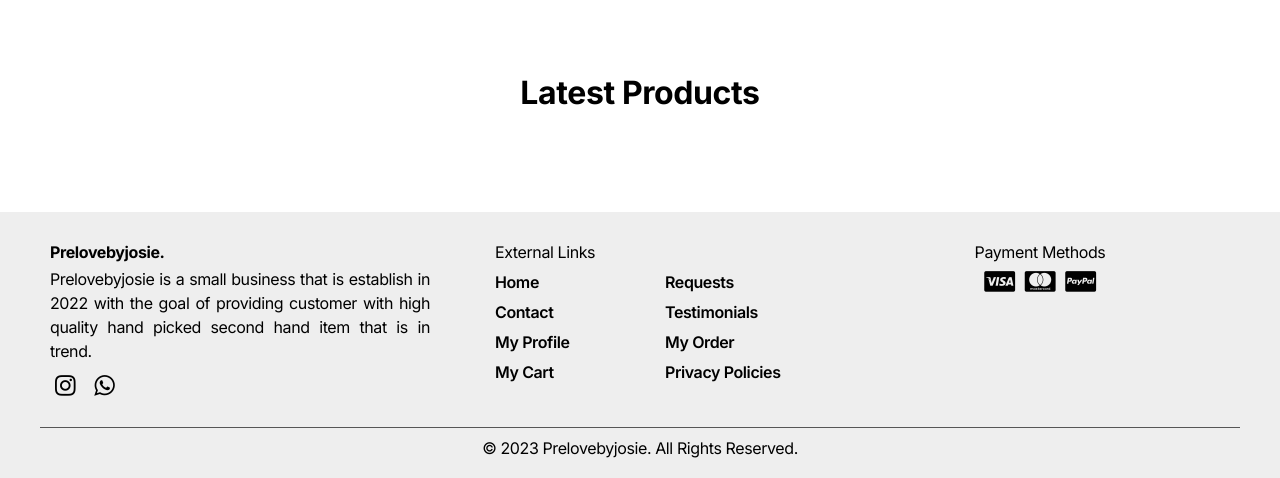
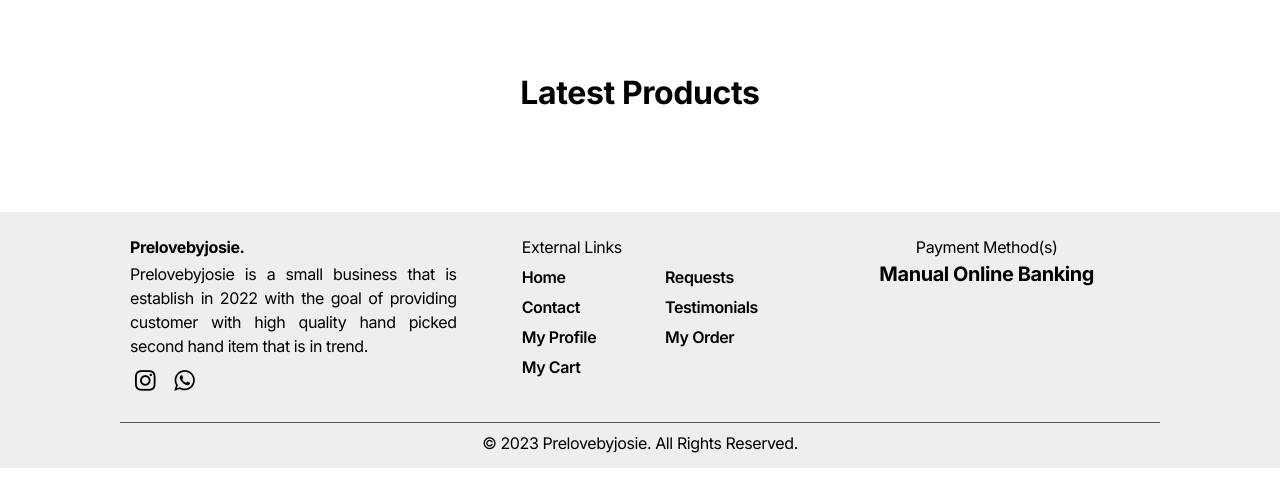
Before and after one commit to siejie17/prelove-ecommerce, a PHP site: page /index.php in a window 1280 px wide. Shown: the part 587-1065 px from the top of the page. Run offline with PHP 8.4, Linux system fonts and the light colour scheme; data that the repository does not hold is empty.

Commit message:
Latest changes on footer and styling

```diff
--- a/footer.php
+++ b/footer.php
@@ -2,7 +2,7 @@
 <style>
   footer {
     background-color: #EEEEEE;
-    padding: 20px;
+    padding: 15px 100px;
     height: auto;
     color: black;
   }
@@ -153,17 +153,14 @@
                   My Cart
             </a>
           </div>
-          <div class="link"><a href="privacy-policies.php">Privacy Policies</a></div>
         </div>
       </div>
       <div class="footer-column" id="column">
         <!-- Content for the third column -->
-        <p class="payment-title">Payment Methods</p>
+        <p class="payment-title">Payment Method(s)</p>
           <!-- Payment Icons -->
           <div class="payment-icons">
-            <a href="#" title="Visa"><i class="fa fa-cc-visa"></i></a>
-            <a href="#" title="MasterCard"><i class="fa fa-cc-mastercard"></i></a>
-            <a href="#" title="PayPal"><i class="fa fa-cc-paypal"></i></a>
+            <h5>Manual Online Banking</h5>
           </div>
       </div>
     </div>
```
